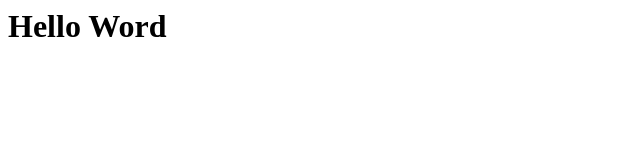
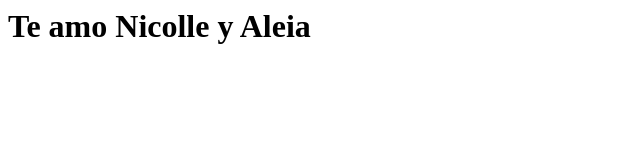
Before and after one commit to YeitherJG/clases, a plain HTML site: page index.html in a window 1280 px wide. Shown: the whole page, without its empty margins (0-640 px from the left). Drawn offline with Linux system fonts and the light colour scheme.

Commit message:
Update index.html

```diff
--- a/index.html
+++ b/index.html
@@ -1 +1 @@
-<h1>Hello Word</h1>
+<h1>Te amo Nicolle y Aleia</h1>
```
